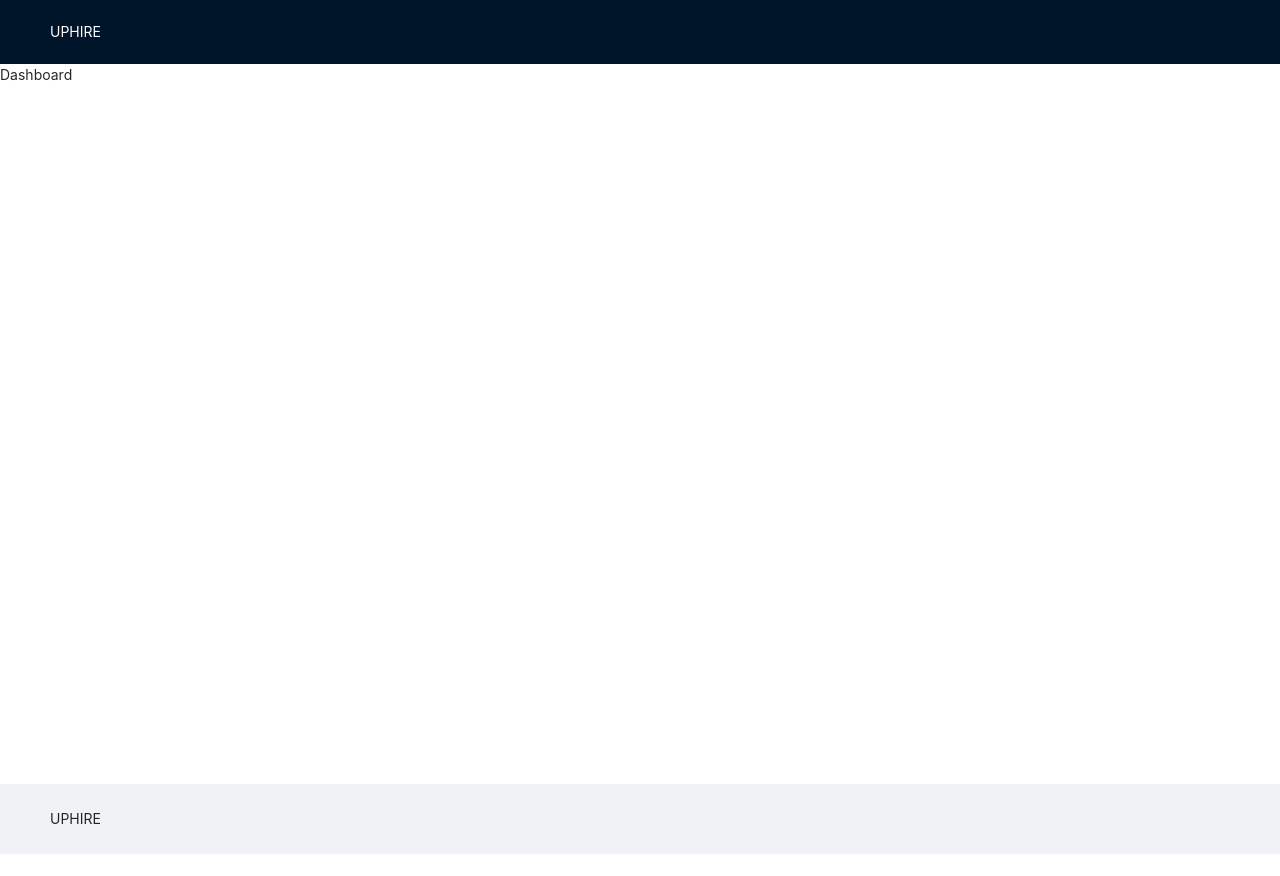
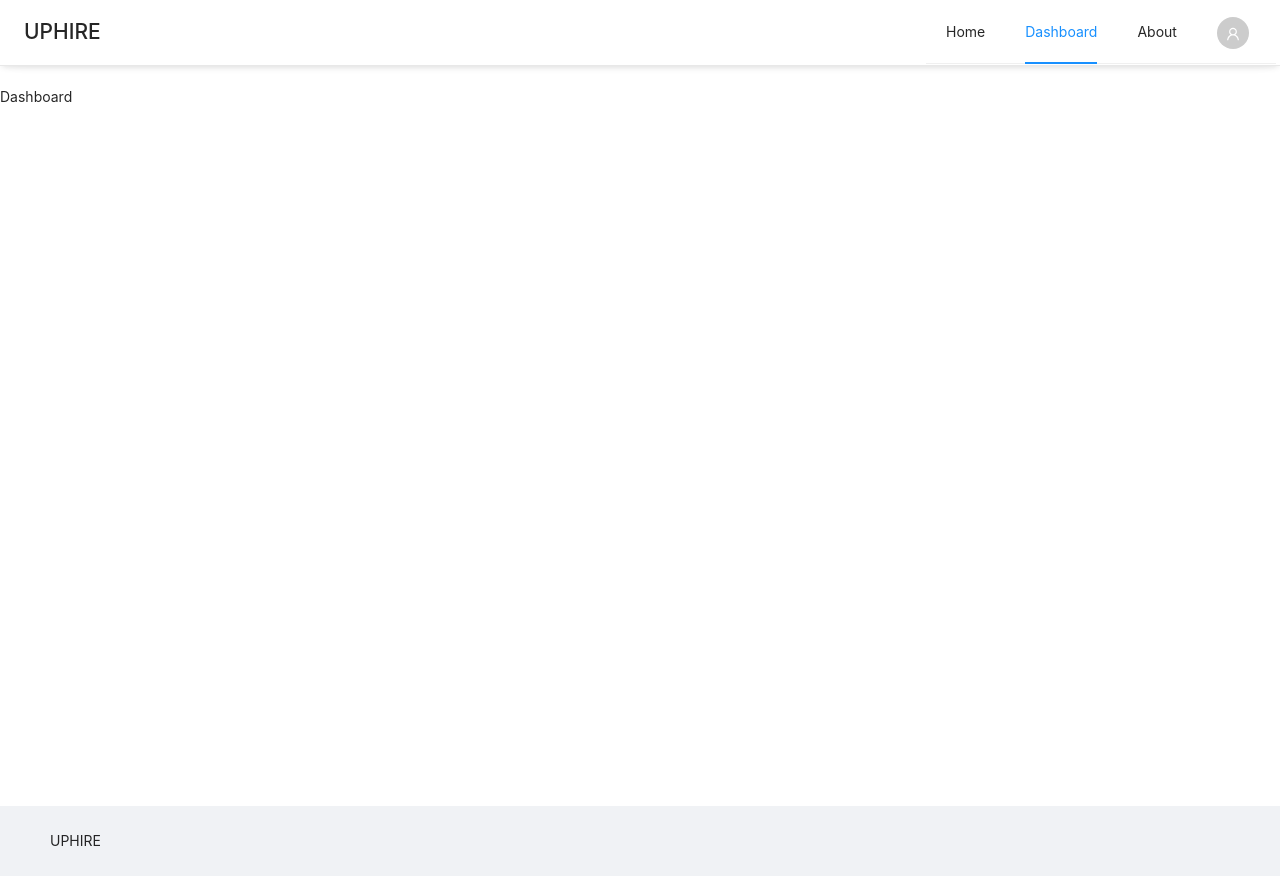
Before and after one commit to jayatharan/react-ant-design, a React (Create React App) app: page /dashboard in a window 1280 px wide. Before the commit the page ends 854 px from the top, so only its background shows below. Built offline with nearby package versions, Linux system fonts and the light colour scheme; no server answers.

Commit message:
navigations

```diff
--- a/src/app/App.tsx
+++ b/src/app/App.tsx
@@ -8,6 +8,8 @@ import useAuthState from '../auth/AuthHeaderHook';
 import DefaultLayout from '../shared/layout/default/DefaultLayout';
 import Dashboard from '../modules/dashboard/Dashboard';
 import Login from '../modules/login/Login';
+import Page404 from '../modules/errors/Page404';
+import Home from '../modules/home/Home';
 
 
 function App() {
@@ -24,9 +26,11 @@ function App() {
   return (
     <DefaultLayout>
       <Routes>
-        <Route path="/" element={<Navigate to={`/${APP_ROUTES.DASHBOARD}`} replace={true} />} />
-        <Route path={`/${APP_ROUTES.DASHBOARD}`} element={<Dashboard />} />
-        <Route path={`/${APP_ROUTES.LOGIN}`} element={<Login />} />
+          <Route path="/" element={<Navigate to={`/${APP_ROUTES.DASHBOARD}`} replace={true} />} />
+          <Route path={`/${APP_ROUTES.HOME}`} element={<Home />} />
+          <Route path={`/${APP_ROUTES.DASHBOARD}`} element={<Dashboard />} />
+          <Route path={`/${APP_ROUTES.LOGIN}`} element={<Login />} />
+          <Route path='*' element={<Page404 />} />
       </Routes>
     </DefaultLayout>
   );
--- a/src/application/constants/AppRoutes.ts
+++ b/src/application/constants/AppRoutes.ts
@@ -1,4 +1,9 @@
 export const APP_ROUTES = {
+    HOME:"home",
     DASHBOARD: "dashboard",
-    LOGIN:"login"
+    LOGIN:"login",
+    SIGNUP:"signup",
+    ABOUT:"about",
+    PROFILE:"profile",
+    PROJECTS:"projects"
 };
--- /dev/null
+++ b/src/modules/errors/Page404.tsx
@@ -0,0 +1,19 @@
+import React from 'react'
+import { Result, Button } from 'antd';
+import { useNavigate } from "react-router-dom";
+import { APP_ROUTES } from '../../application/constants/AppRoutes';
+
+const Page404 = () => {
+    const navigate = useNavigate();
+
+    return (
+        <Result
+            status="404"
+            title="404"
+            subTitle="Sorry, the page you visited does not exist."
+            extra={<Button type="primary" onClick={()=>navigate(`/${APP_ROUTES.HOME}`)}>Back Home</Button>}
+        />
+    )
+}
+
+export default Page404
--- /dev/null
+++ b/src/modules/home/Home.tsx
@@ -0,0 +1,9 @@
+import React from 'react'
+
+const Home = () => {
+  return (
+    <div>Home</div>
+  )
+}
+
+export default Home
--- /dev/null
+++ b/src/shared/layout/default/header/Header.css
@@ -0,0 +1,112 @@
+.navbar {
+    padding-bottom: 1px;
+    border-bottom: solid 1px #e8e8e8;
+    background-color: white;
+    box-shadow: 0 3px 6px -2px rgba(0, 0, 0, 0.12),
+        0 6px 16px -11px rgba(0, 0, 0, 0.08);
+    margin-bottom: 20px;
+}
+
+.nav-header {
+    background-color: white;
+    border-bottom: 0;
+    padding: 0 4px 0 24px;
+}
+
+.logo {
+    width: 200px;
+    float: left;
+}
+
+.leftMenu {
+    width: 350px;
+    float: right;
+}
+
+.logo a {
+    display: inline-block;
+    font-size: 20px;
+    text-transform: capitalize;
+}
+
+.navbar-menu {
+    width: calc(100% - 200px);
+    float: left;
+}
+
+.navbar-menu .ant-layout-header {
+    padding: 0 20px;
+}
+
+.navbar-menu .ant-menu-horizontal {
+    border-bottom: 0;
+}
+
+.navbar-menu .ant-menu-item {
+    padding-bottom: 0px;
+}
+
+.navbar-menu .leftMenu {
+    float: left;
+}
+
+.navbar-menu .rightMenu {
+    float: right;
+}
+
+.menuButton {
+    float: right;
+    height: 32px;
+    padding: 6px;
+    margin-top: 14px;
+    display: none;
+    background: none;
+    margin-right: 10px;
+}
+
+.ant-drawer-body {
+    padding: 0;
+}
+
+.ant-drawer-body .ant-menu-horizontal>.ant-menu-item,
+.ant-drawer-body .ant-menu-horizontal>.ant-menu-submenu {
+    display: inline-block;
+    width: 100%;
+}
+
+.ant-drawer-body .ant-menu-horizontal {
+    border-bottom: none;
+}
+
+.ant-drawer-body .ant-menu-horizontal>.ant-menu-item:hover {
+    border-bottom-color: transparent;
+}
+
+.username {
+    display: none;
+    margin-left: 8px;
+}
+
+@media (max-width: 767px) {
+    .menuButton {
+        display: block;
+        margin-right: 10px;
+    }
+
+    .leftMenu,
+    .rightMenu {
+        display: none;
+    }
+
+    .logo a {
+        margin-left: -10px;
+    }
+
+    .ant-drawer-title>.brand-font {
+        margin-bottom: 0;
+    }
+
+    .username {
+        display: inline-block;
+    }
+}
--- a/src/shared/layout/default/header/Header.tsx
+++ b/src/shared/layout/default/header/Header.tsx
@@ -1,18 +1,54 @@
-import React from 'react'
-import { Layout, Affix } from 'antd';
-import styled from 'styled-components';
+import './Header.css'
+import React, { useContext, useState } from "react";
+import styled from "styled-components";
+import { AuthContext } from "../../../../auth/AuthProvider";
 
-const NavBar = styled(Layout.Header)`
-  color:white;
-`
+import { Affix, Layout, Drawer } from "antd";
+import { MenuOutlined } from "@ant-design/icons";
+import Button from "../../../Button";
+import LeftMenu from './components/LeftMenu';
+
+const Nav = styled.nav``;
+const Navbar = styled(Layout.Header)``;
+const Logo = styled.div``;
+const NavMenu = styled.div``;
+
 const Header = () => {
+  const authContext = useContext(AuthContext);
+  const [visible, setVisible] = useState(false);
+  const showDrawer = () => {
+    setVisible(!visible);
+  };
+
   return (
     <Affix offsetTop={0}>
-      <NavBar>
-        UPHIRE
-      </NavBar>
+      <Nav className="navbar">
+        <Navbar className='nav-header'>
+          <Logo className='logo'>
+            <h2 className='brand-font'>UPHIRE</h2>
+          </Logo>
+          <NavMenu className='nav-menu'>
+            <div className='leftMenu'>
+              <LeftMenu mode={'horizontal'} />
+            </div>
+            <Button className="menuButton" type="text" onClick={showDrawer}>
+              <MenuOutlined />
+            </Button>
+            <Drawer
+              title={"UPHIRE"}
+              placement="right"
+              closable={true}
+              onClose={showDrawer}
+              visible={visible}
+              style={{ zIndex: 99999 }}
+            >
+              <LeftMenu mode={"inline"} />
+            </Drawer>
+          </NavMenu>
+        </Navbar>
+      </Nav>
     </Affix>
-  )
-}
+  );
+};
 
-export default Header
+export default Header;
--- /dev/null
+++ b/src/shared/layout/default/header/components/LeftMenu.tsx
@@ -0,0 +1,71 @@
+import React, {useContext, useEffect, useState} from 'react'
+import { useNavigate, useLocation } from "react-router-dom";
+import { APP_ROUTES } from '../../../../../application/constants/AppRoutes';
+import useLogout from '../../../../../auth/LogoutHook';
+
+import { Menu, Avatar } from "antd";
+import { UserOutlined, CodeOutlined, LogoutOutlined } from "@ant-design/icons";
+import { AuthContext } from '../../../../../auth/AuthProvider';
+
+
+const LeftMenu = ({mode}:{mode:'vertical' | 'horizontal' | 'inline'}) => {
+    const navigate = useNavigate();
+    const location = useLocation()
+    const authContext = useContext(AuthContext);
+    const logout = useLogout();
+    const [key, setKey] = useState('')
+
+    const changeRoute = (route:string)=>{
+        navigate(`/${route}`);
+    }
+
+    useEffect(()=>{
+        const paths = location.pathname.split('/');
+        if(paths.length>0){
+            setKey(paths[1])
+        }
+    },[location])
+
+    const handleLogout = ()=>{
+        logout();
+        navigate(`/${APP_ROUTES.HOME}`);
+    }
+
+    return (
+    <Menu mode={mode} activeKey={key}>
+        <Menu.Item onClick={()=>changeRoute(APP_ROUTES.HOME)} key={APP_ROUTES.HOME}>Home</Menu.Item>
+        <Menu.Item onClick={()=>changeRoute(APP_ROUTES.DASHBOARD)} key={APP_ROUTES.DASHBOARD}>Dashboard</Menu.Item>
+        <Menu.Item onClick={()=>changeRoute(APP_ROUTES.ABOUT)} key={APP_ROUTES.ABOUT}>About</Menu.Item>
+        <Menu.SubMenu
+            key={'user'}
+            title={
+                <>
+                    <Avatar icon={<UserOutlined />} />
+                    <span className="username">John Doe</span>
+                </>
+            }
+        >
+            {authContext?.auth.authenticated?(
+                <>
+                    <Menu.Item onClick={()=>changeRoute(APP_ROUTES.PROJECTS)} key={APP_ROUTES.PROJECTS}>
+                        <CodeOutlined /> Projects
+                    </Menu.Item>
+                    <Menu.Item onClick={()=>changeRoute(APP_ROUTES.PROFILE)} key={APP_ROUTES.PROFILE}>
+                        <UserOutlined /> Profile
+                    </Menu.Item>
+                    <Menu.Item onClick={handleLogout} key="log-out">
+                        <LogoutOutlined /> Logout
+                    </Menu.Item>
+                </>
+            ):(
+                <>
+                    <Menu.Item onClick={()=>changeRoute(APP_ROUTES.LOGIN)} key={APP_ROUTES.LOGIN}>Login</Menu.Item>
+                    <Menu.Item onClick={()=>changeRoute(APP_ROUTES.SIGNUP)} key={APP_ROUTES.SIGNUP}>SignUp</Menu.Item>
+                </>
+            )}
+        </Menu.SubMenu>
+    </Menu>
+  )
+}
+
+export default LeftMenu
```
